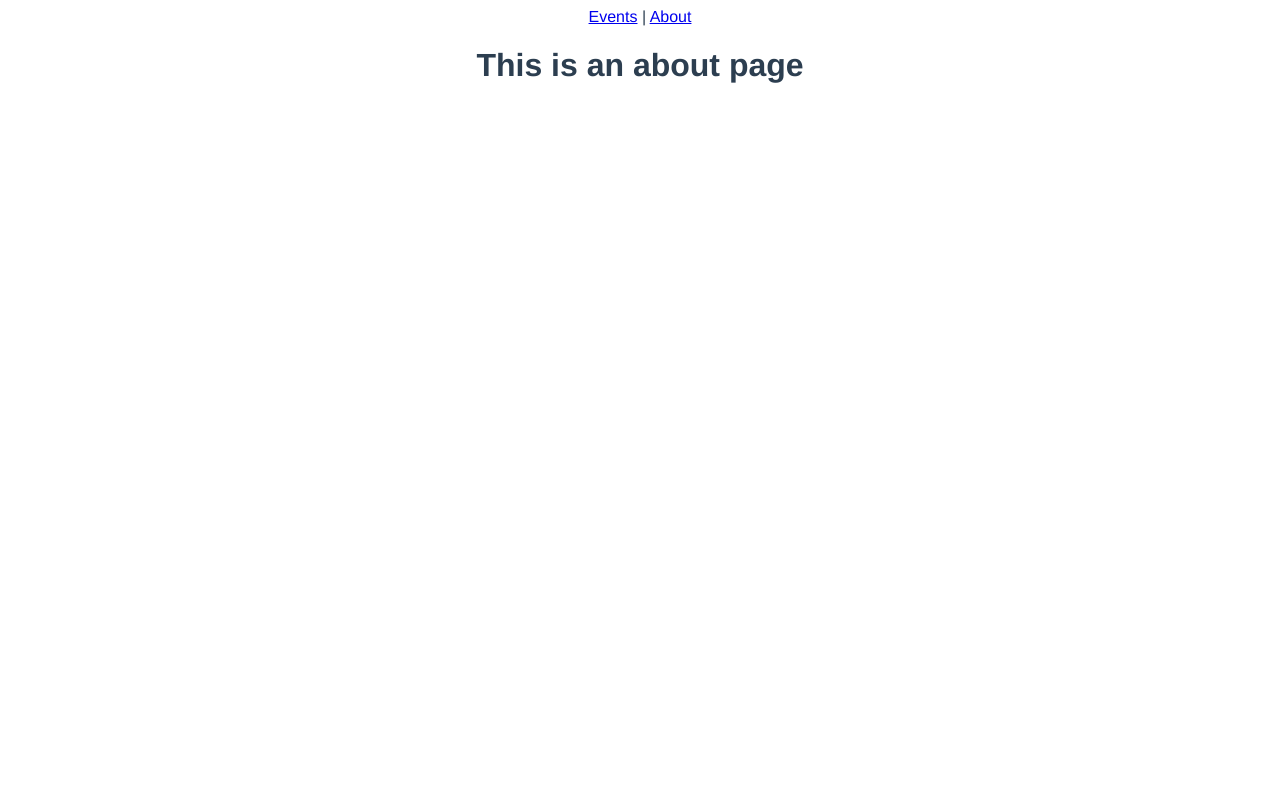
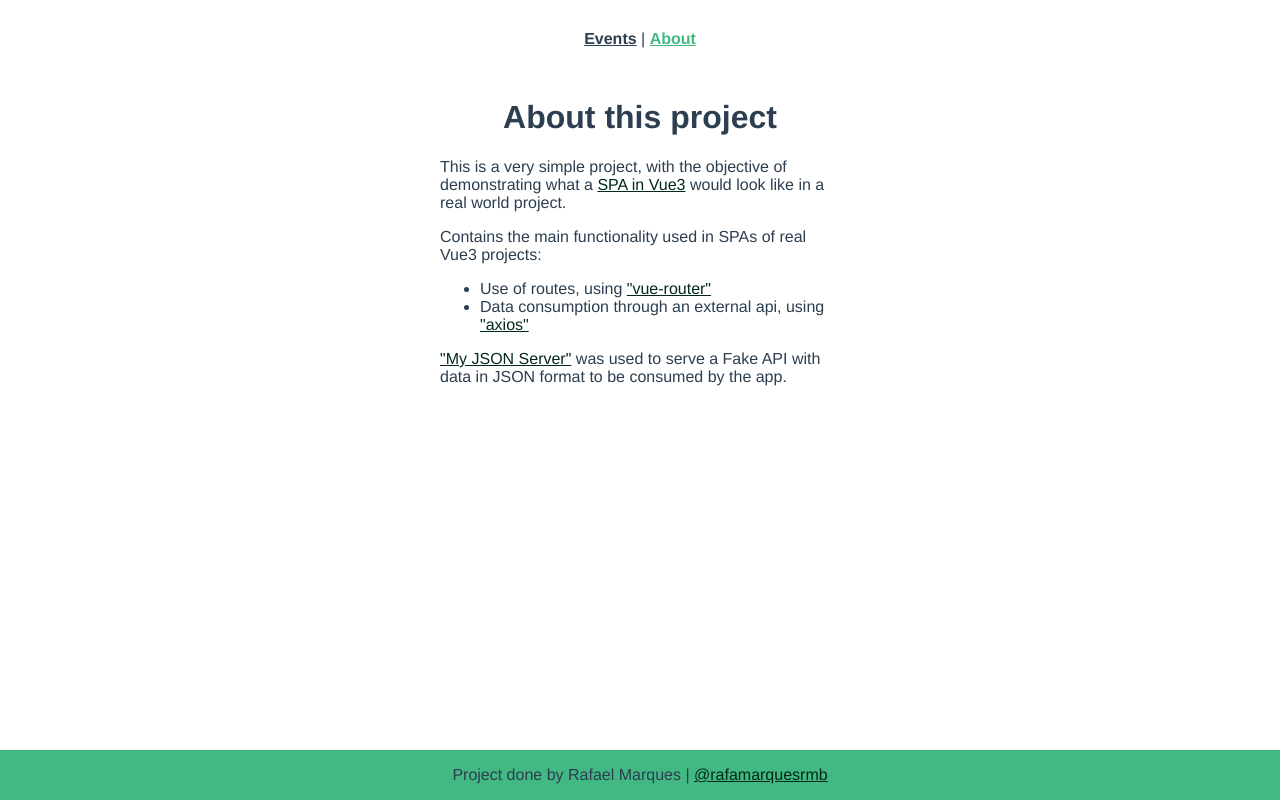
Before and after one commit to rafamarquesrmb/real-world-vue-3-example, a Vue app: page /about in a window 1280 px wide. Built offline with nearby package versions, Linux system fonts and the light colour scheme.

Commit message:
refactoring

```diff
--- a/src/App.vue
+++ b/src/App.vue
@@ -5,31 +5,58 @@
       <router-link :to="{ name: 'About' }">About</router-link>
     </div>
     <router-view />
+
+    <footer>
+      <p>
+        Project done by Rafael Marques |
+        <a href="https://github.com/rafamarquesrmb">@rafamarquesrmb</a>
+      </p>
+    </footer>
   </div>
 </template>
 
 <style>
+html,
+body {
+  width: 100%;
+  margin: 0;
+  box-sizing: border-box;
+}
 #app {
   font-family: Avenir, Helvetica, Arial, sans-serif;
   -webkit-font-smoothing: antialiased;
   -moz-osx-font-smoothing: grayscale;
   text-align: center;
   color: #2c3e50;
+  min-height: 100%;
+  padding-bottom: 5%;
 }
 
-nav {
+#nav {
   padding: 30px;
 }
 
-nav a {
+#nav a {
   font-weight: bold;
   color: #2c3e50;
 }
 
-nav a.router-link-exact-active {
+#nav a.router-link-exact-active {
   color: #42b983;
 }
 h4 {
   font-size: 20px;
 }
+footer {
+  width: 100%;
+  position: fixed;
+  bottom: 0;
+  background-color: #42b983;
+}
+a {
+  color: #022917;
+}
+a:hover {
+  color: #07834b;
+}
 </style>
--- a/src/views/AboutView.vue
+++ b/src/views/AboutView.vue
@@ -1,5 +1,34 @@
 <template>
-  <div class="about">
-    <h1>This is an about page</h1>
+  <div id="about">
+    <h1>About this project</h1>
+    <div class="content">
+      <p>
+        This is a very simple project, with the objective of demonstrating what
+        a <a href="https://vuejs.org/" target="_blank">SPA in Vue3</a> would look like in a real world project.
+      </p>
+      <p>
+        Contains the main functionality used in SPAs of real Vue3 projects:
+        <ul>
+          <li>Use of routes, using <a href="https://router.vuejs.org/" target="_blank">"vue-router"</a></li>
+          <li>Data consumption through an external api, using <a href="https://axios-http.com/docs/intro" target="_blank">"axios"</a></li>
+        </ul>
+      </p>
+      <p><a href="https://my-json-server.typicode.com/" target="_blank">"My JSON Server"</a> was used to serve a Fake API with data in JSON format to be consumed by the app.</p>
+
+
+    </div>
   </div>
 </template>
+<style scoped>
+#about{
+  width: 100%;
+  display: block;
+  max-width: 400px;
+  margin: 0 auto;
+  padding: 0 2%;
+}
+.content{
+  text-align: left;
+}
+
+</style>
--- a/src/views/EventDetails.vue
+++ b/src/views/EventDetails.vue
@@ -3,6 +3,8 @@
     <h1>{{ event.title }}</h1>
     <p>{{ event.time }} on {{ event.date }} @ {{ event.location }}</p>
     <p>{{ event.description }}</p>
+
+    <router-link :to="{ name: 'EventList' }">Return to events list</router-link>
   </div>
 </template>
 
```
